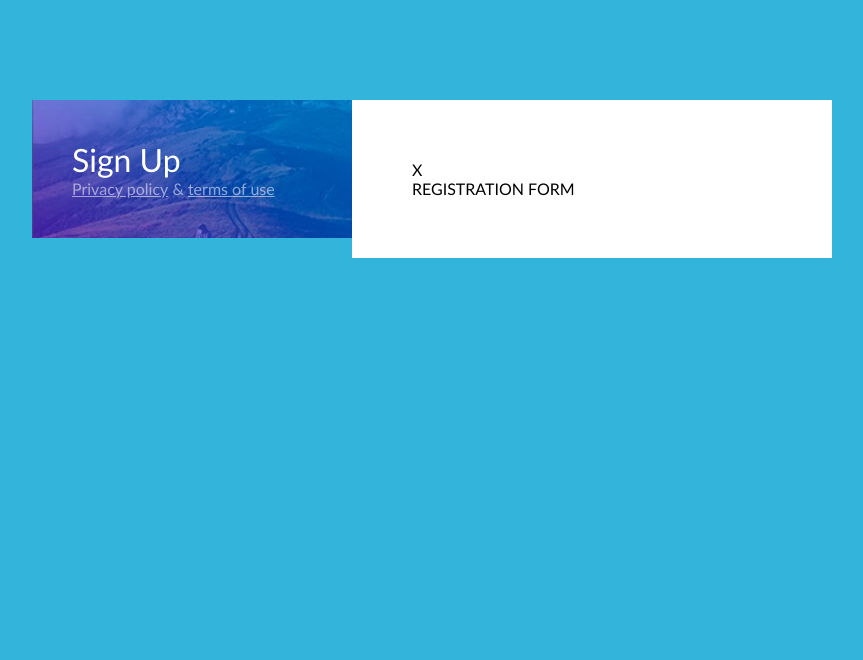
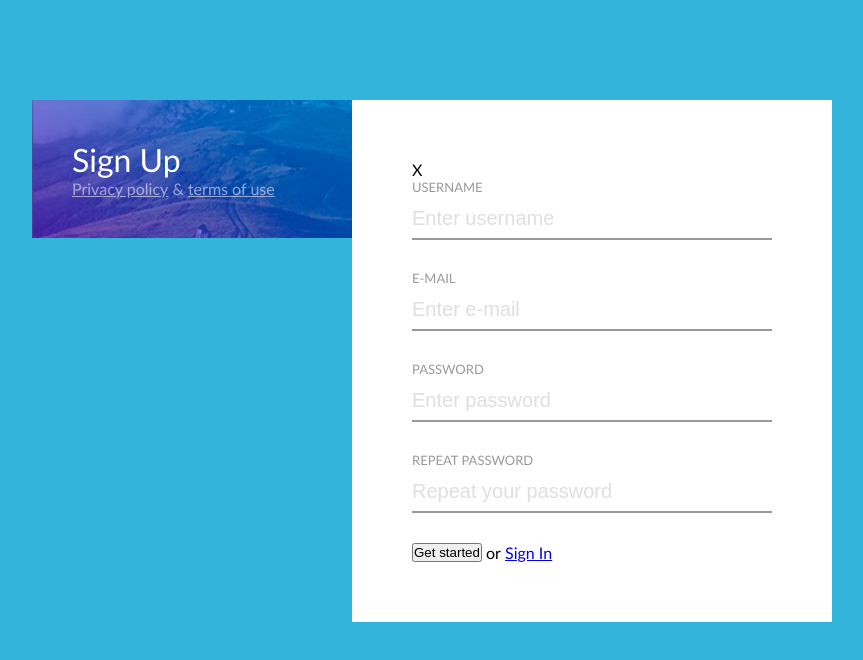
Before and after one commit to ImantasPrecas/04-sign-up-codealong, a website: page index.html in a window 1280 px wide. Shown: the whole page, without its empty margins (208-1071 px from the left). Drawn offline with Linux system fonts and the light colour scheme.

Commit message:
Form HTML structure #8 and basic style

```diff
--- /dev/null
+++ b/CSS/form.css
@@ -0,0 +1,31 @@
+.form {
+  width: 100%;
+}
+
+.form > .form-row {
+  width: 100%;
+  margin-bottom: 30px;
+}
+.form > .form-row:last-child {
+  margin-bottom: 0;
+}
+.form > .form-row > label {
+  width: 100%;
+  font-size: 13px;
+  color: #999;
+  text-transform: uppercase;
+}
+.form > .form-row > input {
+  width: 100%;
+  font-size: 20px;
+  line-height: 2em;
+  border: none;
+  border-bottom: 2px solid #999;
+}
+.form > .form-row > input::placeholder {
+  color: #99999950;
+  font-size: 20px;
+}
+
+button {
+}
--- a/CSS/main.css
+++ b/CSS/main.css
@@ -51,3 +51,9 @@ body {
 .bottom-links > .link:hover {
   color: #fff;
 }
+
+.right-column span {
+}
+
+.right-column a {
+}
--- a/index.html
+++ b/index.html
@@ -32,6 +32,7 @@
     />
     <meta name="msapplication-TileColor" content="#2d89ef" />
     <meta name="theme-color" content="#ffffff" />
+    <link rel="stylesheet" href="./CSS/form.css" />
     <link rel="stylesheet" href="./CSS/main.css" />
     <title>SignUp</title>
   </head>
@@ -49,8 +50,33 @@
 
       <div class="right-column">
         <div class="close">X</div>
-        <form>
-          REGISTRATION FORM
+
+        <form class="form">
+          <div class="form-row">
+            <label for="">Username</label>
+            <input type="text" placeholder="Enter username" required />
+          </div>
+          <div class="form-row">
+            <label for="">E-mail</label>
+            <input type="email" placeholder="Enter e-mail" required />
+          </div>
+          <div class="form-row">
+            <label for="">Password</label>
+            <input type="password" placeholder="Enter password" required />
+          </div>
+          <div class="form-row">
+            <label for="">Repeat password</label>
+            <input
+              type="password"
+              placeholder="Repeat your password"
+              required
+            />
+          </div>
+          <div class="form-row">
+            <button type="submit">Get started</button>
+            <span>or</span>
+            <a href="#">Sign In</a>
+          </div>
         </form>
       </div>
     </main>
```
